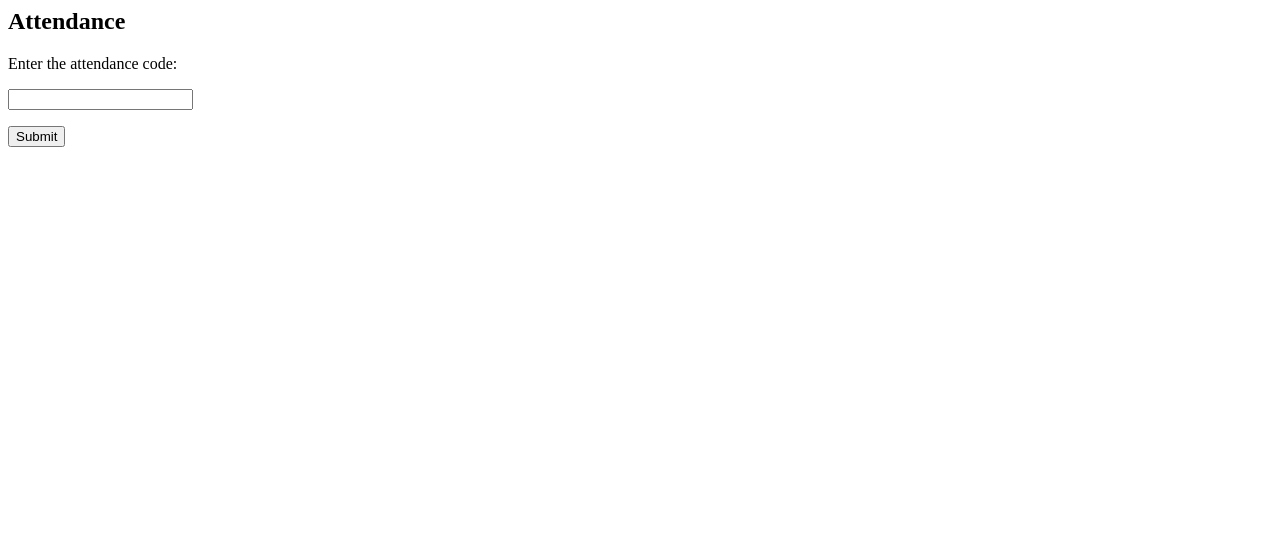
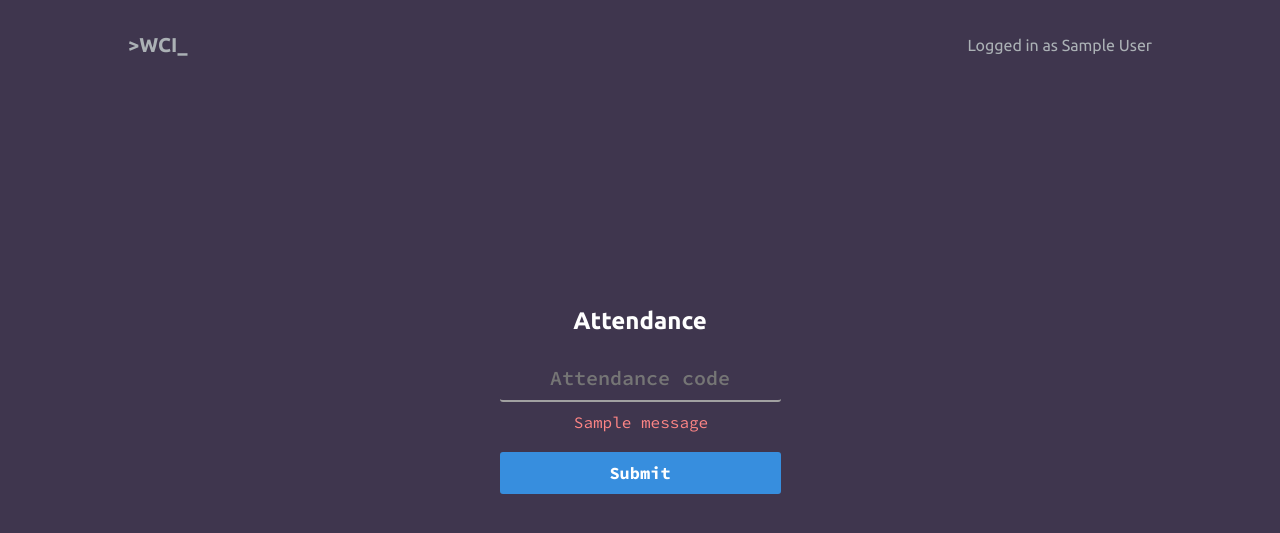
Before and after one commit to MiniCube11/wcics, a Flask app: page /attendance in a window 1280 px wide. Shown: the top 533 px of the page. Run offline with Flask 2, Linux system fonts and the light colour scheme; a user stored in the database is signed in; tables that the repository leaves empty hold one stand-in row (values such as "Sample post"); one stand-in notice (Sample message) is shown; some libraries are stand-ins or nearby versions.

Commit message:
Add styling to pages

```diff
--- a/app/routes/attendance.py
+++ b/app/routes/attendance.py
@@ -1,4 +1,4 @@
-from flask import Blueprint, render_template, redirect, url_for, request
+from flask import Blueprint, render_template, redirect, url_for, request, flash
 from flask_login import current_user, login_required
 from app import db
 from app.forms import AttendanceForm, CreateAttendanceForm
@@ -20,7 +20,6 @@ def index():
         code = form.code.data
     else:
         code = request.args.get('code')
-    print(code)
     if code:
         attendance = Attendance.query.filter_by(code=code).first()
         current_time = datetime.datetime.utcnow()
@@ -28,12 +27,13 @@ def index():
             attendance.attendees.append(current_user)
             db.session.commit()
             return redirect(url_for('attendance.attendance_success'))
+        flash("The code you entered is invalid.")
         return redirect(url_for('attendance.index'))
     return render_template('attendance/index.html', form=form)
 
 @bp.route('/attendance/success')
 def attendance_success():
-    return "The code you submitted was valid."
+    return render_template('attendance/success.html')
 
 @bp.route('/attendance/admin', methods=['GET', 'POST'])
 @login_required
--- a/app/routes/main.py
+++ b/app/routes/main.py
@@ -5,4 +5,4 @@ bp = Blueprint('main', __name__)
 
 @bp.route('/')
 def index():
-    return render_template('main/index.html')
+    return render_template('main/index.html', home=True)
--- /dev/null
+++ b/app/static/css/attendance.css
@@ -0,0 +1,42 @@
+form {
+    margin: 0 var(--side-margin);
+}
+
+.code-input {
+    font-family: "Source Code Pro", monospace;
+    font-size: 20px;
+    font-weight: 600;
+    text-align: center;
+    color: white;
+    border: none;
+    border-bottom: 2px solid #a1a1a1;
+    border-radius: 3px;
+    background-color: transparent;
+    outline: none;
+    padding: 10px 20px;
+    margin-top: 20px;
+}
+
+.code-input:focus {
+    border-bottom: 2px solid var(--accent-color);
+}
+
+.form-error {
+    text-align: center;
+    color: #fd8585;
+    margin-top: 10px;
+    margin-left: 2px;
+}
+
+.form-submit {
+    font-family: "Source Code Pro", monospace;
+    font-size: 17px;
+    font-weight: bold;
+    color: white;
+    background-color: var(--accent-color);
+    width: 100%;
+    border: none;
+    border-radius: 3px;
+    padding: 10px 20px;
+    margin-top: 20px;
+}
--- /dev/null
+++ b/app/static/css/auth.css
@@ -0,0 +1,6 @@
+.sign-in-google {
+    font-family: "Source Code Pro", monospace;
+    color: white;
+    text-decoration: none;
+    margin-top: 20px;
+}
--- a/app/static/css/style.css
+++ b/app/static/css/style.css
@@ -57,6 +57,10 @@ body {
     margin-right: 30px;
     font-size: 20px;
     font-weight: bold;
+}
+
+.user {
+    color: var(--nav-gray);
 }
 
 .hamburger {
@@ -148,6 +152,24 @@ body {
     color: var(--nav-gray);
 }
 
+.main {
+    height: 100vh;
+    display: flex;
+    flex-direction: column;
+    justify-content: center;
+    align-items: center;
+    color: white;
+    margin: 0 var(--side-margin);
+}
+
+.main h2 {
+    font-family: "Ubuntu", sans-serif;
+}
+
+.main p {
+    font-family: "Source Code Pro", monospace;
+}
+
 /* Mobile and tablet */
 @media screen and (max-width: 1024px) {
     nav {
--- a/app/templates/attendance/index.html
+++ b/app/templates/attendance/index.html
@@ -1,10 +1,28 @@
+{% extends "base.html" %}
+
+{% block styles %}
+<link rel="stylesheet" href="{{ url_for('static', filename='css/attendance.css') }}">
+{% endblock %}
+
+{% block content %}
+<div class="main">
     <h2>Attendance</h2>
     <form action="" method="post" novalidate>
         {{ form.hidden_tag() }}
-    <p>Enter the attendance code:</p>
-    <p>{{ form.code() }}</p>
+        {{ form.code(class_="code-input", placeholder="Attendance code", autocomplete="off") }}
+        <div class="errors">
             {% for error in form.code.errors %}
-        {{ error }}
+                <p class="form-error">{{ error }}</p>
             {% endfor %}
-    <p>{{ form.submit() }}</p>
+            {% with messages = get_flashed_messages(with_categories=true) %}
+                {% if messages %}
+                    {% for category, message in messages %}
+                        <p class="form-error">{{ message }}</p>
+                    {% endfor %}
+                {% endif %}
+            {% endwith %}
+        </div>
+        <p>{{ form.submit(class_="form-submit") }}</p>
     </form>
+</div>
+{% endblock %}
--- a/app/templates/base.html
+++ b/app/templates/base.html
@@ -11,54 +11,16 @@
 </head>
 
 <body>
+    {% if not home %}
     <nav class="nav-transparent">
         <div class="nav-links">
             <div class="nav-top">
-                <a href="" class="nav-logo">>WCI_</a>
-                <button class="hamburger">
-                    <i class="fa-solid fa-bars"></i>
-                </button>
-            </div>
-            <div class="section-links">
-                <a href="#about">About</a>
-                <a href="#faq">FAQ</a>
+                <a href="{{ url_for('main.index') }}" class="nav-logo">>WCI_</a>
             </div>
         </div>
-        <div class="nav-socials">
-            <div class="social-icons">
-                <a class="classroom" href="https://classroom.google.com/c/MTY1NzAzMDQzNjJa?cjc=c2prjk3" target="_blank" rel="noopener noreferrer">
-                    <i class="fa-solid fa-users-rectangle"></i>
-                </a>
-                <a class="instagram" href="https://www.instagram.com/wci_computer_science/" target="_blank" rel="noopener noreferrer">
-                    <i class="fa-brands fa-instagram"></i>
-                </a>
-            </div>
-            <a class="nav-join-button" href="https://classroom.google.com/c/MTY1NzAzMDQzNjJa?cjc=c2prjk3" target="_blank" rel="noopener noreferrer">Join</a>
-        </div>
+        <p class="user">Logged in as {{ current_user.first_name }} {{ current_user.last_name }}</p>
     </nav>
+    {% endif %}
     {% block content %}{% endblock %}
-    <div id="footer">
-        <p>>WCI_</p>
-        <div class="footer-links">
-            <div class="footer-left">
-                <a class="classroom" href="https://classroom.google.com/c/MTY1NzAzMDQzNjJa?cjc=c2prjk3" target="_blank" rel="noopener noreferrer">
-                    <i class="fa-solid fa-users-rectangle"></i>
-                    Classroom
-                </a>
-                <a class="instagram" href="https://www.instagram.com/wci_computer_science/" target="_blank" rel="noopener noreferrer">
-                    <i class="fa-brands fa-instagram"></i>
-                    Instagram
-                </a>
-            </div>
-            <div class="footer-right">
-                <a href="">Home</a>
-                <a href="#about">About</a>
-                <a href="#contact">Contact</a>
-            </div>
-        </div>
-        <div class="footer-rights">
-            <p>Copyright © 2022 WCI Computer Science</p>
-        </div>
-    </div>
     {% block scripts %}{% endblock %}
 </body>
```
Also changed, not shown: app/templates/attendance/display.html (+14 -4 lines), app/templates/attendance/success.html (added, +11 -0 lines), app/templates/auth/login.html (+13 -2 lines), app/templates/includes/footer.html (added, +23 -0 lines), app/templates/main/index.html (+28 -0 lines). Lines whose indentation alone changed are shown as unchanged.
